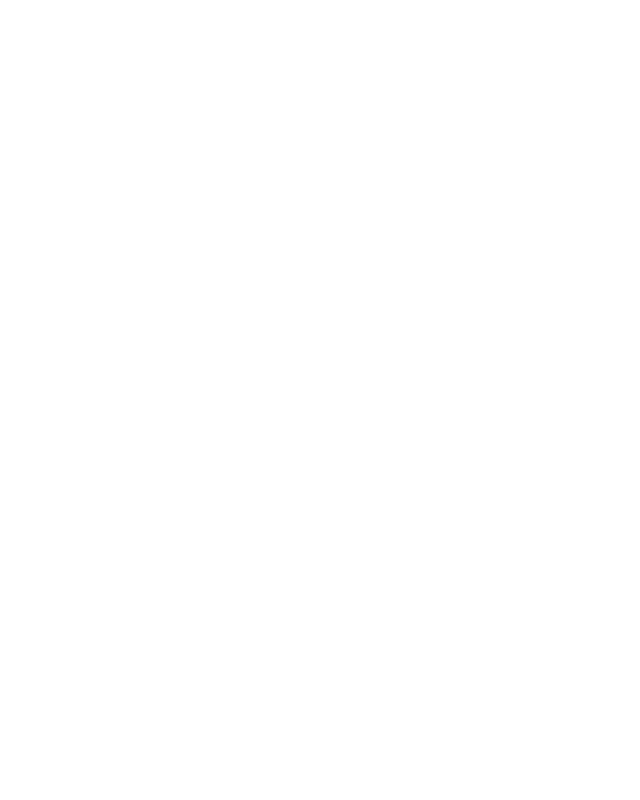
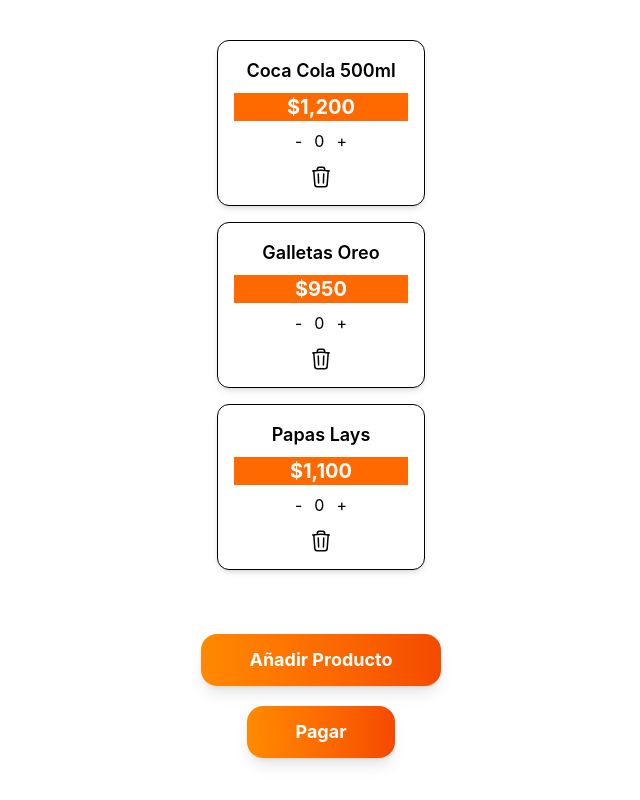
Before and after one commit to palavecino12/Zapi, a React (Vite) app in the folder frontend/: page /cart in a window 1280 px wide. Shown: the whole page, without its empty margins (319-959 px from the left). Built offline with nearby package versions, Linux system fonts and the light colour scheme.

Commit message:
Union de componentes

```diff
--- a/frontend/src/App.tsx
+++ b/frontend/src/App.tsx
@@ -1,4 +1,7 @@
+import { ViewCart } from "./pages/client/ViewCart";
+
 function App() {
+return <ViewCart />;
 }
 
-export default App
+export default App;
--- a/frontend/src/pages/client/ViewCart.tsx
+++ b/frontend/src/pages/client/ViewCart.tsx
@@ -0,0 +1,33 @@
+import  CartList  from "../../cart/CartList";
+import { Button } from "../../components/Button";
+
+export const ViewCart = () => {
+  return (
+    <div className="flex flex-col items-center gap-10 mt-10">
+      <CartList
+        carrito={[
+          {
+            id: 1,
+            nombre: "Coca Cola 500ml",
+            precio: 1200,
+          },
+          {
+            id: 2,
+            nombre: "Galletas Oreo",
+            precio: 950,
+          },
+          {
+            id: 3,
+            nombre: "Papas Lays",
+            precio: 1100,
+          },
+        ]}
+      />
+
+      <div className="mt-6 flex flex-col gap-5">
+        <Button>Añadir Producto</Button>
+        <Button>Pagar</Button>
+      </div>
+    </div>
+  );
+};
```
